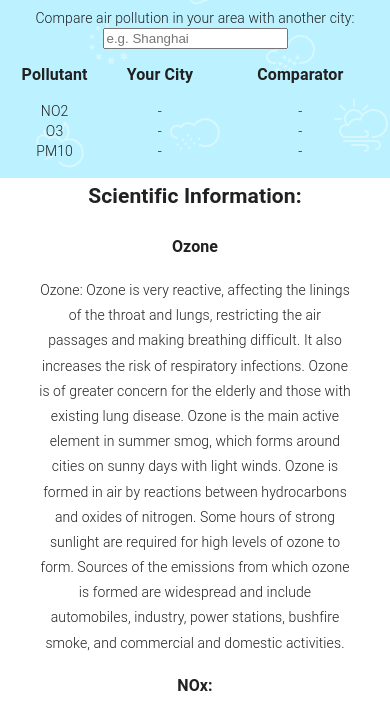
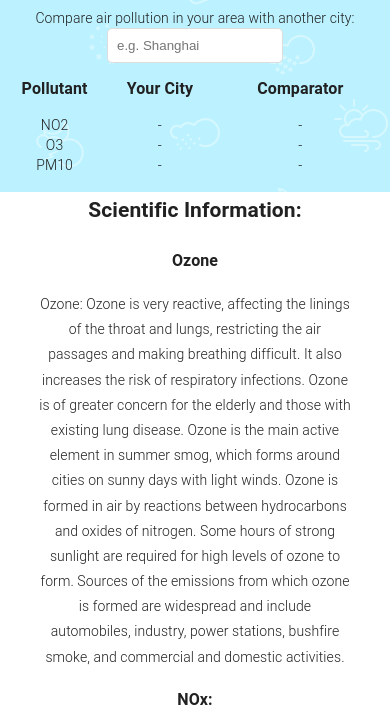
Before and after one commit to DenisKent/week5AwesomeProject, a website: page public/index.html in a window 390 px wide. Shown: the part 66-786 px from the top of the page. Drawn offline with Linux system fonts and the light colour scheme.

Commit message:
Updated the input box to be easier to read on mobile >#34

```diff
--- a/public/style.css
+++ b/public/style.css
@@ -1,6 +1,7 @@
 html {
   padding: 0;
   margin: 0 !important;
+  font-size: 62.5%; // For rem units support
 }
 
 label {
@@ -100,6 +101,16 @@ li {
   padding: 0px 10%;
   margin: auto;
   line-height: 1.8;
+}
+
+#cityInputBox {
+  padding: 9px;
+  border-radius: 5px;
+  border: 1px #dddddd solid;
+  width: 40%;
+}
+#cityInputBox:focus {
+  width: 60%;
 }
 
 /*
@@ -210,18 +221,3 @@ footer {
 }
 
 /* -- Demo style ------------------------------- */
-html,
-body {
-  position: relative;
-  min-height: 100%;
-  height: 100%;
-}
-
-html {
-  position: relative;
-  overflow-x: hidden;
-  margin: 16px;
-  padding: 0;
-  min-height: 100%;
-  font-size: 62.5%; // For rem units support
-}
```
